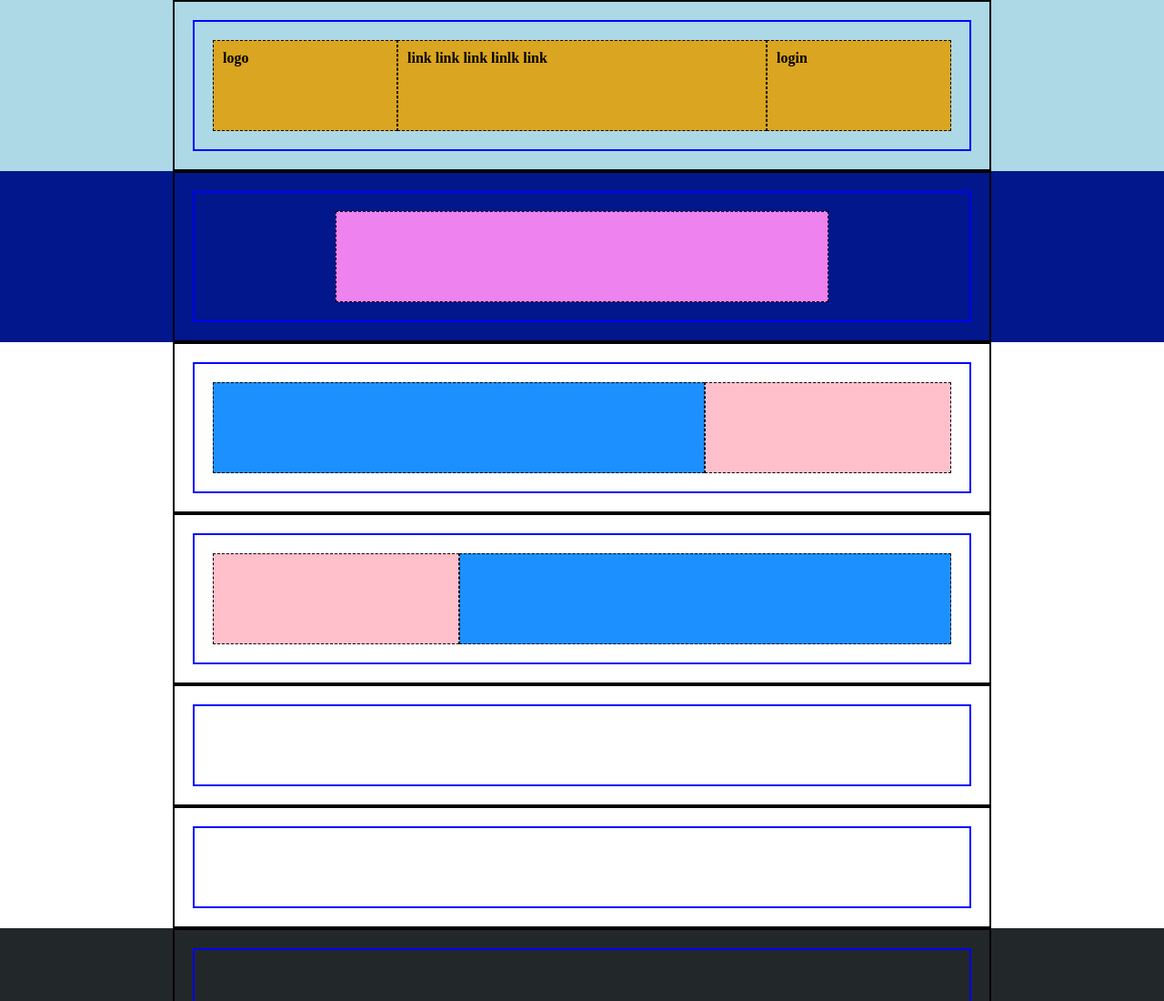
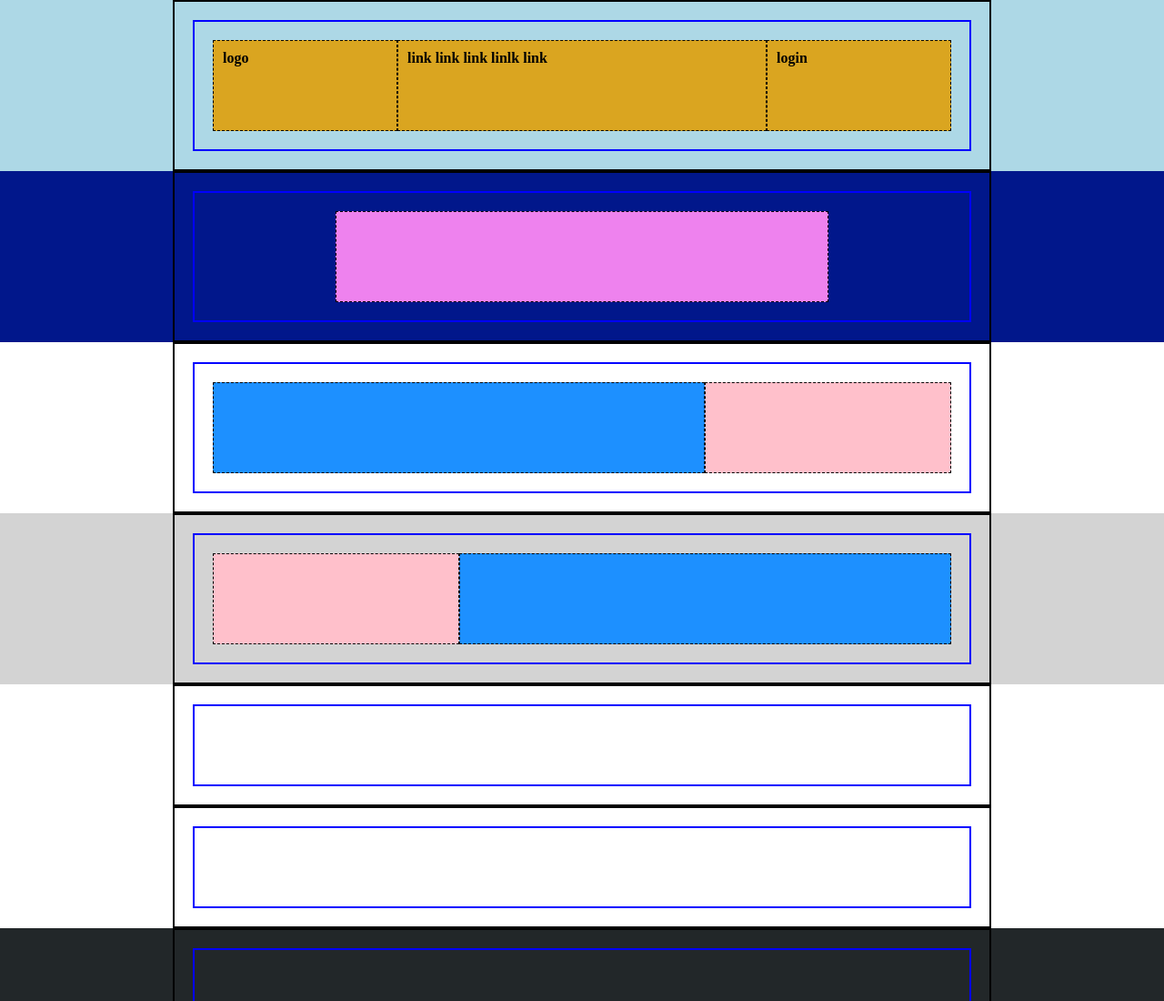
Before and after one commit to LucaLF-dev/htmlcss-struttura-discord, a plain HTML site: page index.html in a window 1280 px wide. Shown: the top 1100 px of the page at 91% size. Drawn offline with Linux system fonts and the light colour scheme.

Commit message:
Added: bg-color third section

```diff
--- a/index.html
+++ b/index.html
@@ -42,7 +42,7 @@
          </section>
 
         <!-- third section => two col -->
-        <section class="">
+        <section class="bg-color-grey">
             <div class="container">
             <div class="row-left">
                 <div class="col-8 bg-color-lightblue"></div>
```
